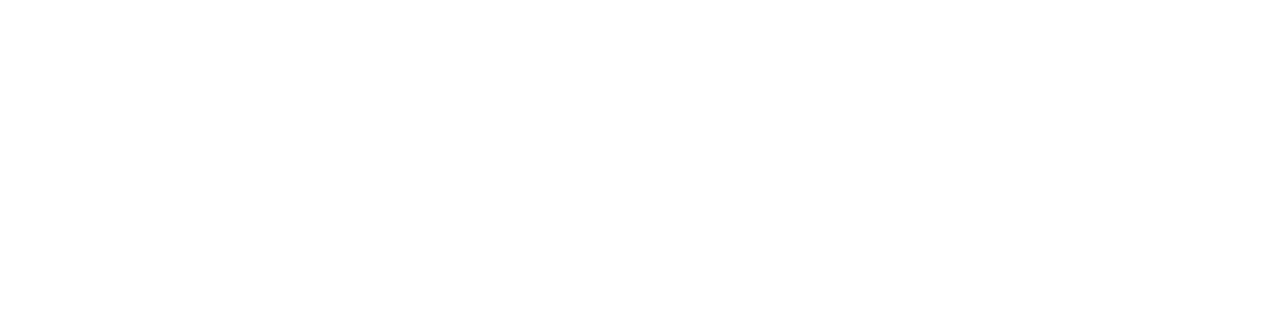
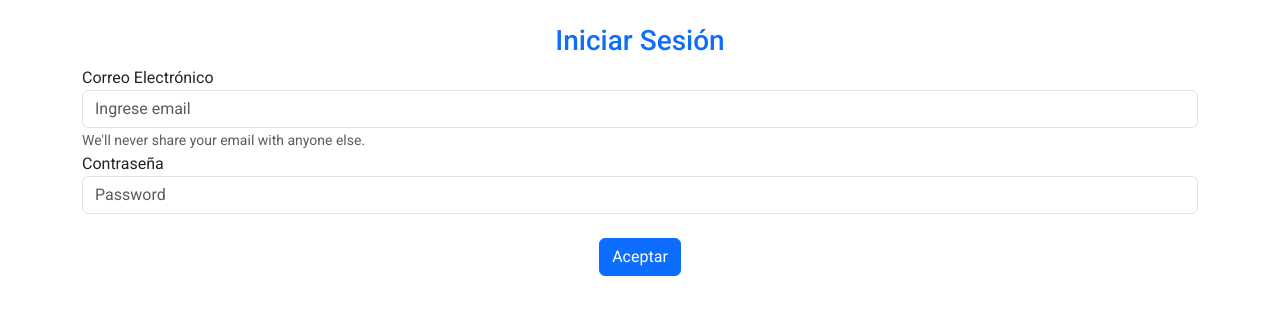
Before and after one commit to pmbaldac/Angular-Web-API.NET-BD-PostgreSQL, an Angular app in the folder Angular/Angular2/: page /inicio-sesion in a window 1280 px wide. Before the commit this address led to /. Shown: the top 314 px of the page. Built offline with nearby package versions, Linux system fonts and the light colour scheme.

Commit message:
Grid con Angular

```diff
--- a/Angular/Angular2/src/app/app.routes.ts
+++ b/Angular/Angular2/src/app/app.routes.ts
@@ -1,4 +1,5 @@
-import { Routes } from '@angular/router';
+import { NgModule } from '@angular/core';
+import { RouterModule, Routes } from '@angular/router';
 
 export const routes: Routes = [
 
@@ -11,8 +12,12 @@
         loadComponent: () => import('./sistemasoperativos/sistemasoperativos.component').then(c => c.SistemasoperativosComponent)
     },
     {
+        path: 'inicio-sesion',
+        loadComponent: () => import('./inicio-sesion/inicio-sesion.component').then(c => c.InicioSesionComponent)
+    },
+    {
         path:'',
-        redirectTo: 'tiendas',
+        redirectTo: 'inicio-sesion',
         pathMatch: 'full'
     }
 
--- /dev/null
+++ b/Angular/Angular2/src/app/inicio-sesion/inicio-sesion.component.html
@@ -0,0 +1,19 @@
+<form>
+    <div class="container">
+        <br/>
+        <h3 class="text-center text-primary">{{title}}</h3>
+        <div class="form-group">
+            <label for="email">Correo Electrónico</label>
+            <input type="email" class="form-control style=width:10%;" id="email" [(ngModel)]="email" name="email" aria-describedby="emailHelp" placeholder="Ingrese email">
+            <small id="emailHelp" class="form-text text-muted">We'll never share your email with anyone else.</small>
+        </div>
+        <div class="form-group">
+            <label for="password">Contraseña</label>
+            <input type="password" class="form-control" id="password" [(ngModel)]="password" name="password" placeholder="Password">
+        </div>
+        <br/>
+        <div class="text-center">
+            <button (click)="navigateToPage()" type="submit" class="btn btn-primary">Aceptar</button>
+        </div>
+    </div>
+ </form>
--- /dev/null
+++ b/Angular/Angular2/src/app/inicio-sesion/inicio-sesion.component.ts
@@ -0,0 +1,30 @@
+import { Component } from '@angular/core';
+import { Router } from '@angular/router';
+import { RouterModule } from '@angular/router';
+import { FormsModule } from '@angular/forms';
+
+@Component({
+  selector: 'app-inicio-sesion',
+  imports: [RouterModule, FormsModule],
+  templateUrl: './inicio-sesion.component.html',
+  styleUrl: './inicio-sesion.component.css'
+})
+export class InicioSesionComponent {
+  title:string = 'Iniciar Sesión';
+  email: string = '';
+  password: string = '';
+
+  constructor(private router: Router) {}
+
+  navigateToPage(): void {
+    console.log('Email: ', this.email);
+    console.log('Password: ', this.password);
+    if (this.email == 'pedro@gmail.com' && this.password == "12345"){
+      this.router.navigate(['tiendas']);
+    } else {
+      alert ('Error en usuario y/o contraseña');
+    }
+
+  }
+
+}
--- a/Angular/Angular2/src/app/menu/menu.component.html
+++ b/Angular/Angular2/src/app/menu/menu.component.html
@@ -6,6 +6,7 @@
 
 <button mat-button [matMenuTriggerFor]="menu">Menu</button>
 <mat-menu #menu="matMenu">
+  <button mat-menu-item routerLink="/">Iniciar Sesión</button>
   <button mat-menu-item routerLink="/tiendas">Tiendas</button>
   <button mat-menu-item routerLink="/sistemasoperativos">Sistemas Operativos</button>
 </mat-menu>
```
Also changed, not shown: Angular/Angular2/src/app/inicio-sesion/inicio-sesion.component.css (added), 1 other file (tests, documents, lock files or other folders).
